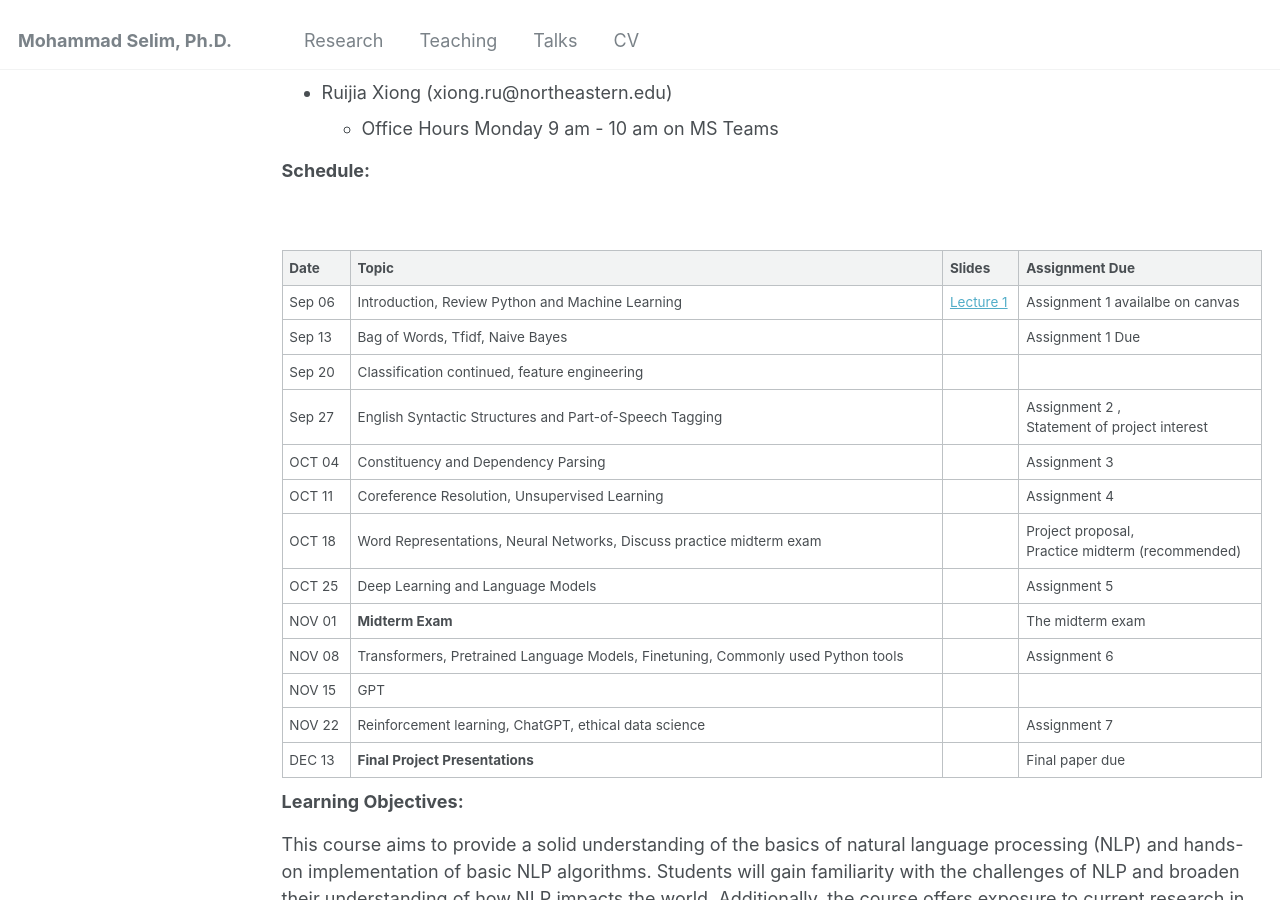
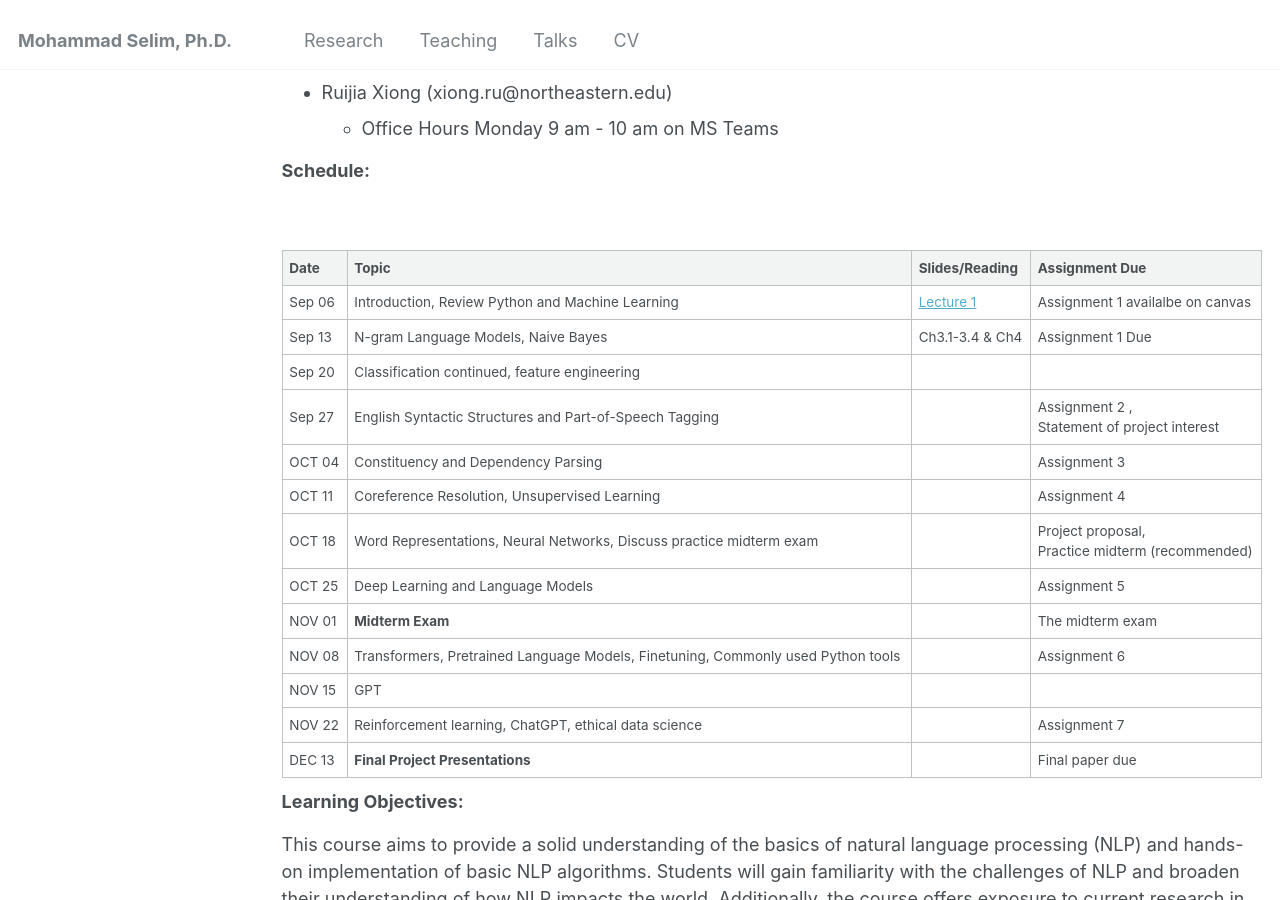
Before and after one commit to selimmd/selimmd.github.io, a Jekyll site: the page built from _teaching/nlp2024.md, in a window 1280 px wide and 900 px high, scrolled down 307 px. Built offline with Jekyll 4.4.1, drawn with Linux system fonts in a browser that asks for light colours.

Commit message:
Update nlp2024.md

```diff
--- a/_teaching/nlp2024.md
+++ b/_teaching/nlp2024.md
@@ -32,10 +32,10 @@ h2, h3, h4, h5, h6 {margin: 0;}
 <br/>
 
 
-| Date   | Topic                                                                                         | Slides | Assignment Due |
+| Date   | Topic                                                                                         | Slides/Reading | Assignment Due |
 |--------|-----------------------------------------------------------------------------------------------|--------|----------------|
 | Sep 06  | Introduction, Review Python and Machine Learning                                             |  [Lecture 1](https://docs.google.com/presentation/d/1qVlDi81KZpN-JWZCUCZe9nEOgHRlTkDp/edit?usp=sharing&ouid=115579883578265764099&rtpof=true&sd=true)|     Assignment 1 availalbe on canvas           |
-| Sep 13  | Bag of Words, Tfidf, Naive Bayes                                                              | | Assignment 1 Due|
+| Sep 13  | N-gram Language Models, Naive Bayes                                                              | Ch3.1-3.4 & Ch4| Assignment 1 Due|
 | Sep 20  | Classification continued, feature engineering |  |  |
 | Sep 27  | English Syntactic Structures and Part-of-Speech Tagging | | Assignment 2 , <br/> Statement of project interest |
 | OCT 04  | Constituency and Dependency Parsing                                                           | | Assignment 3  |
```
